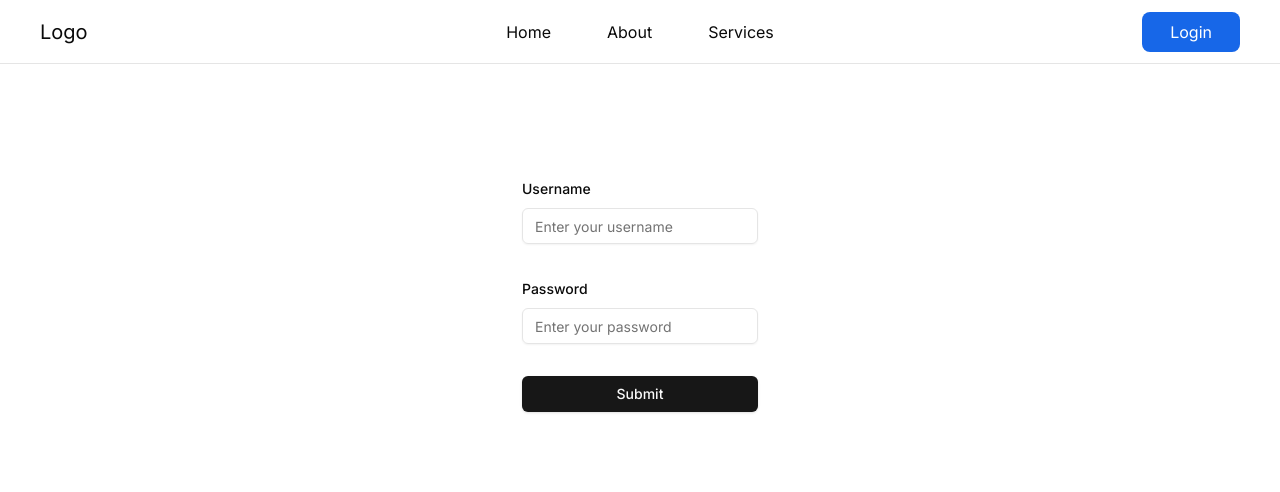
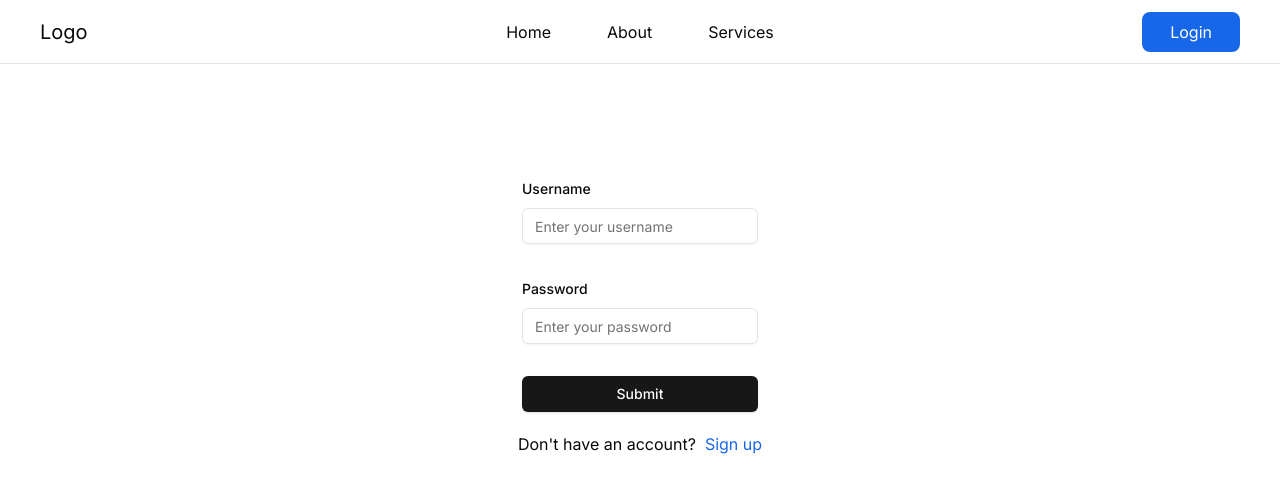
Before and after one commit to Milkert/MERN-boilerplate, a React (Vite) app in the folder frontend/: page /login in a window 1280 px wide. Shown: the top 492 px of the page. Built offline with nearby package versions, Linux system fonts and the light colour scheme; no server answers.

Commit message:
add text below login

```diff
--- a/frontend/src/components/forms/LoginForm.tsx
+++ b/frontend/src/components/forms/LoginForm.tsx
@@ -4,7 +4,6 @@ import { loginSchema } from "../../lib/zodSchemas";
 import api from "../../config/api";
 
 import { AxiosError } from "axios";
-
 import { Button } from "../shadcn/button";
 import { Input } from "../shadcn/input";
 import { Form, FormControl, FormField, FormItem, FormLabel, FormMessage } from "../shadcn/form";
--- a/frontend/src/pages/Login.tsx
+++ b/frontend/src/pages/Login.tsx
@@ -1,16 +1,17 @@
-import api from "../config/api";
-
 import LoginForm from "../components/forms/LoginForm";
 
-import { useState } from "react";
-import { useMutation } from "@tanstack/react-query";
-import { MdOutlineError } from "react-icons/md";
-import { Link, useNavigate } from "react-router-dom";
+import { Link } from "react-router-dom";
 
 const Login = () => {
   return (
-    <div className="mt-28 w-full flex items-center justify-center">
+    <div className="mt-28 w-full flex items-center gap-y-5 flex-col">
       <LoginForm />
+      <p>
+        Don't have an account? &nbsp;
+        <Link to="/signup" className="text-bold text-main-color">
+          Sign up
+        </Link>
+      </p>
     </div>
   );
 };
```
